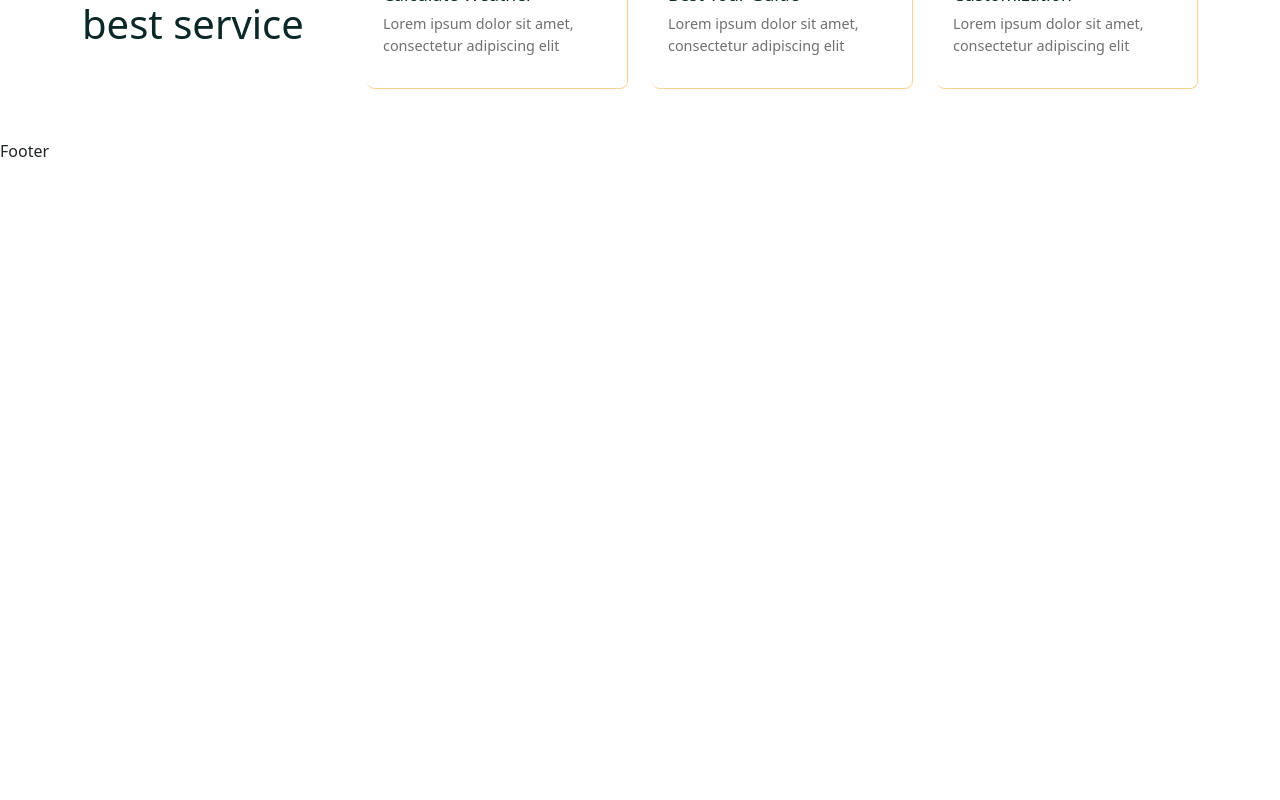
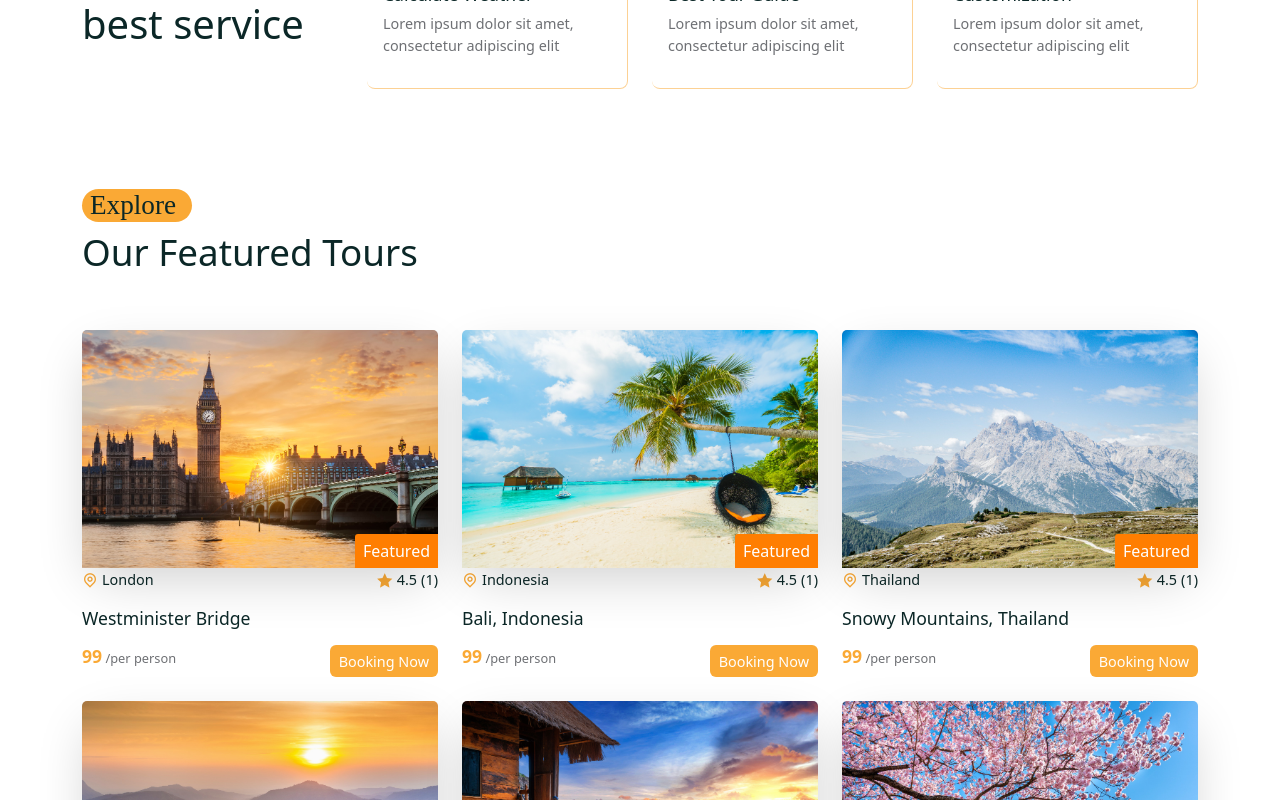
Before and after one commit to BadolJnU/Travel_Website, a React (Create React App) app in the folder frontend/: page /home in a window 1280 px wide. Shown: the part 920-1720 px from the top of the page. Before the commit the page ends 1083 px from the top, so only its background shows below. Built offline with nearby package versions, Linux system fonts and the light colour scheme; a web font is replaced by a local one.

Commit message:
featured tour card design

```diff
--- /dev/null
+++ b/frontend/src/components/Featured_Tours/FeaturedTourList.jsx
@@ -0,0 +1,19 @@
+import React from 'react'
+
+import TourCard from '../../shared/TourCard';
+import tourData from '../../assets/data/tours';
+import { Col } from 'reactstrap';
+
+
+
+const FeaturedTourList = () => {
+  return <>
+  {
+    tourData?.map(tour => (
+        <Col lg="4" className='mb-4' key={tour.id}><TourCard tour={tour}/></Col>
+    ))
+  }
+  </>
+}
+
+export default FeaturedTourList
--- a/frontend/src/pages/Home.jsx
+++ b/frontend/src/pages/Home.jsx
@@ -9,6 +9,7 @@
 import Subtitle from '../shared/subtitle'
 import SearchBar from '../shared/SearchBar';
 import ServicesList from '../Services/ServicesList';
+import FeaturedTourList from '../components/Featured_Tours/FeaturedTourList';
 
 const Home = () => {
   return <>
@@ -46,7 +47,7 @@
       </Container>
     </section>
     {/* hero section end */}
-    {/* Service section */}
+    {/* Service section Start */}
     <section>
       <Container>
         <Row>
@@ -58,6 +59,20 @@
         </Row>
       </Container>
     </section>
+    {/* Service section End */}
+    {/* Feature section Start */}
+    <section>
+      <Container>
+        <Row>
+          <Col lg="12" className='mb-5'>
+            <Subtitle subtitle={"Explore"}/>
+            <h2 className='featured-tour-title'>Our Featured Tours</h2>
+          </Col>
+          <FeaturedTourList />
+        </Row>
+      </Container>
+    </section>
+    {/* Service section End */}
   </>
 }
 
--- /dev/null
+++ b/frontend/src/shared/TourCard.css
@@ -0,0 +1,90 @@
+.tour__img img {
+    width: 100%;
+    border-radius: 5px 5px 0 0;
+}
+
+.card {
+    border: none !important;
+    box-shadow: rgba(0, 0, 0, 0.2) 0px 18px 50px -10px;
+}
+
+.tour__img {
+    position: relative;
+}
+
+.tour__img span {
+    position: absolute;
+    bottom: 0;
+    right: 0;
+    width: max-content;
+    z-index: 10;
+    height: max-content;
+    background: var(--primary-color);
+    color: #fff;
+    padding: 0.3rem 0.5rem;
+    border-radius: 3px 0 0 0;
+}
+
+.card__top span i {
+    color: var(--secondary-color);
+}
+
+.tour__rating {
+    font-size: 0.9rem;
+    color: var(--text-color);
+}
+
+.tour__location {
+    color: var(--heading-color);
+    font-size: 0.9rem;
+    font-weight: 500;
+}
+
+.tour__rating i,
+.tour__location i {
+    font-size: 1rem;
+}
+
+.tour__title {
+    margin-top: 1rem;
+    font-size: 1.1rem;
+    cursor: pointer;
+}
+
+.tour__title a {
+    text-decoration: none;
+    color: var(--heading-color);
+    transition: .3s;
+}
+
+.tour__title a:hover {
+    color: var(--secondary-color);
+}
+
+.card__bottom h5 {
+    color: var(--secondary-color);
+    font-size: 1.1rem;
+    font-weight: 700;
+}
+
+.card__bottom h5 span {
+    font-weight: 500;
+    font-size: 0.8rem;
+    color: var(--text-color);
+}
+
+.booking__btn {
+    background: var(--secondary-color) !important;
+    cursor: pointer;
+    padding: 0.2rem 0.5rem !important;
+}
+
+.booking__btn a {
+    text-decoration: none;
+    font-size: 0.9rem;
+    color: #fff;
+}
+
+.booking__btn a:hover {
+    color: black;
+}
--- /dev/null
+++ b/frontend/src/shared/TourCard.jsx
@@ -0,0 +1,40 @@
+import React from 'react'
+import { Card, CardBody } from 'reactstrap';
+import { Link } from 'react-router-dom';
+import './TourCard.css';
+
+const TourCard = ({tour}) => {
+
+    const { id, photo, title, city, price, featured, avgRating, reviews } = tour;
+  return (
+    <div className='tour__card'>
+        <Card>
+            <div className="tour__img">
+                <img src={photo} alt="Tour Image" />
+                <span>Featured</span>
+            </div>
+        </Card>
+
+        <CardBody>
+            <div className="card__top d-flex align-items-center justify-content-between">
+                <span className="tour__location d-flex align-items-center gap-1">
+                <i class="ri-map-pin-line"></i>{city}
+                </span>
+                <span className="tour__location d-flex align-items-center gap-1">
+                <i class="ri-star-fill"></i>{avgRating}{" "}
+                <span>({reviews.length})</span>
+                </span>
+            </div>
+            <h5 className="tour__title"><Link to={`/tours/${id}`}>{title}</Link></h5>
+            <div className='card__bottom d-flex align-items-center justify-content-between mt-3'>
+                <h5>{price}<span> /per person</span></h5>
+                <button className="btn booking__btn">
+                    <Link to={`/tours/${id}`}>Booking Now</Link>
+                </button>
+            </div>
+        </CardBody>
+    </div>
+  )
+}
+
+export default TourCard
--- a/frontend/src/styles/Home.css
+++ b/frontend/src/styles/Home.css
@@ -52,3 +52,8 @@
     font-size: 2.5rem;
     font-weight: 500;
 }
+
+.featured-tour-title {
+    font-size: 2.3rem;
+    font-weight: 500;
+}
```
